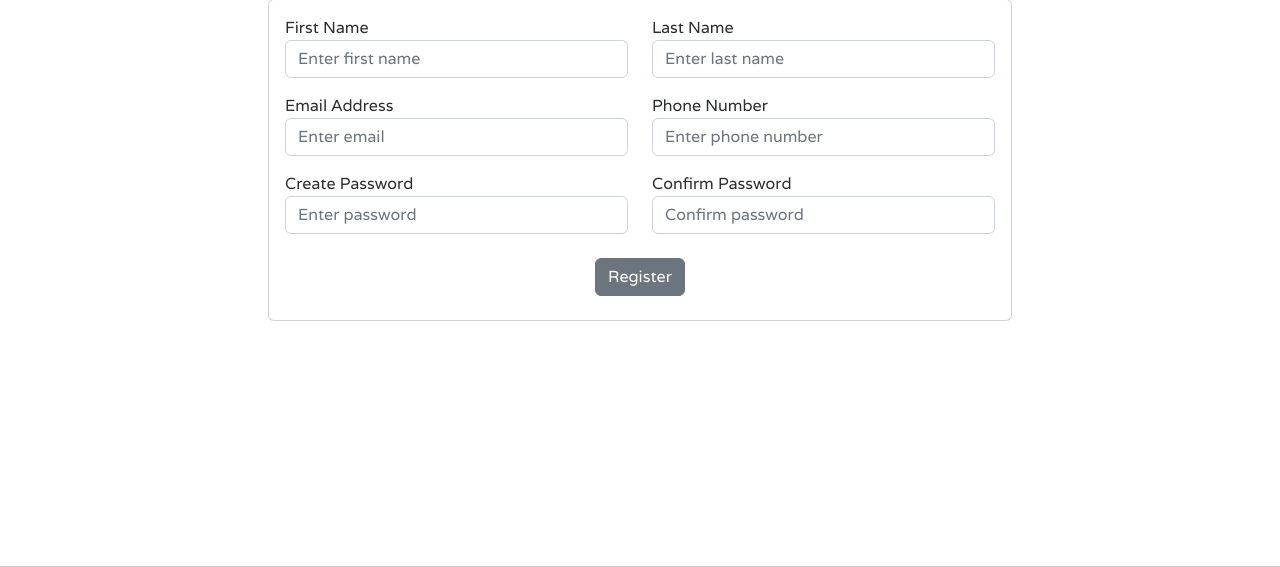
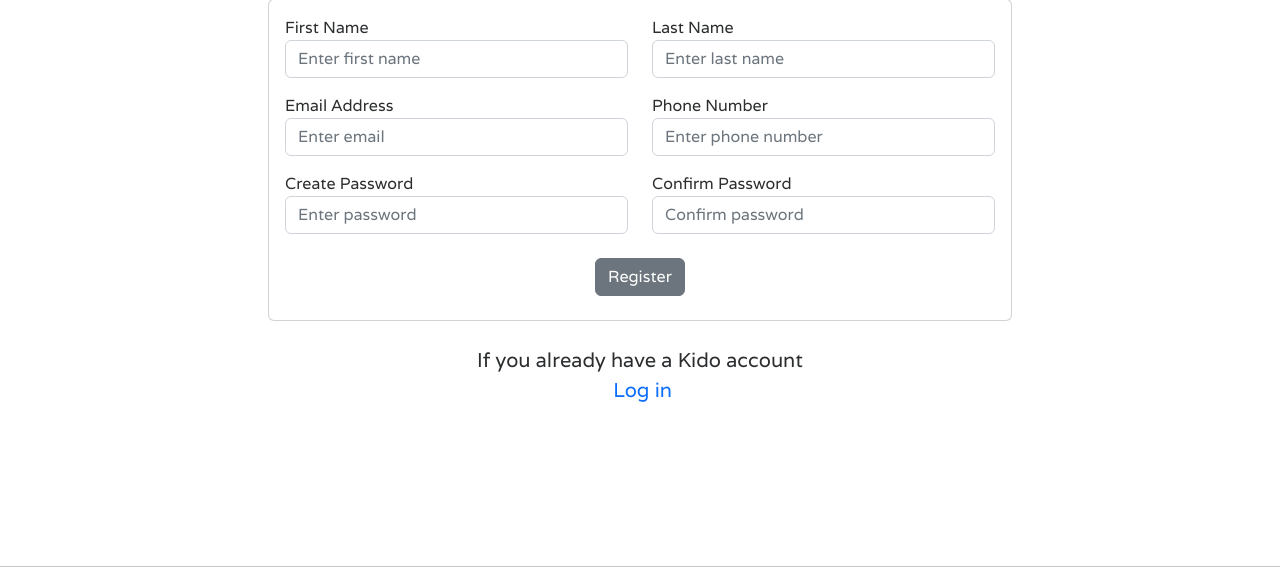
Before and after one commit to samuelandersoncodes/kidomart, a Django app: page /accounts/register/ in a window 1280 px wide. Shown: the part 119-686 px from the top of the page. Run offline with Django 3.2, Linux system fonts and the light colour scheme; data that the repository does not hold is empty; some libraries are stand-ins or nearby versions; some web fonts are replaced.

Commit message:
feat: Add login link for registered users

```diff
--- a/templates/accounts/register.html
+++ b/templates/accounts/register.html
@@ -51,7 +51,10 @@
             </form>
         </article>
     </div>
-    <p class="text-center mt-4"><a href=""></a></p>
+    <p class="text-center mt-4 fs-5">
+        If you already have a Kido account
+        <a href="{% url 'login' %}" class="text-decoration-none d-block">&nbsp;Log in</a>
+    </p>
 </section>
 {% include 'includes/footer.html' %}
 {% endblock %}
```
